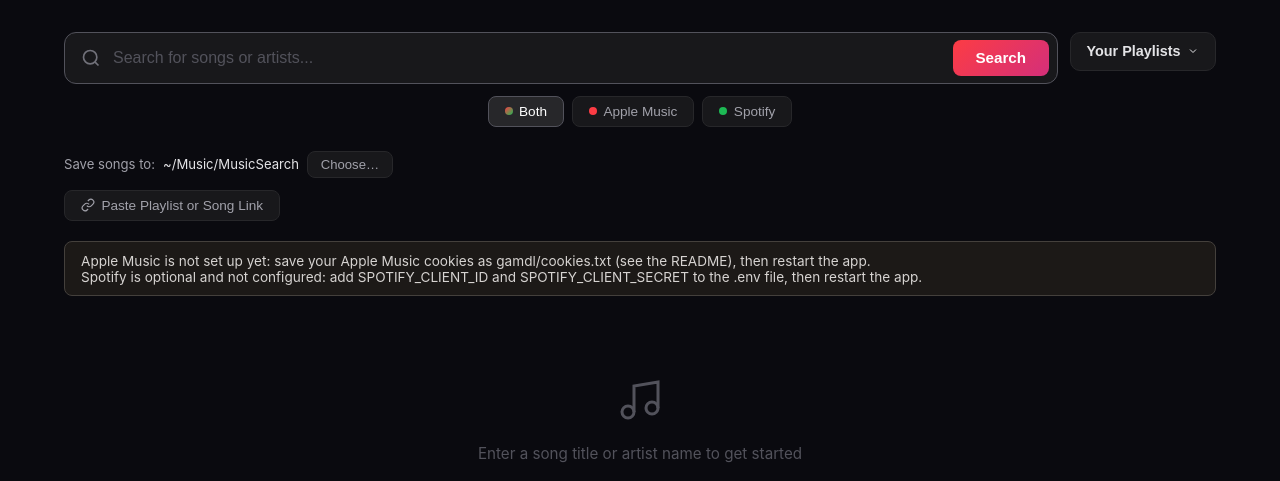
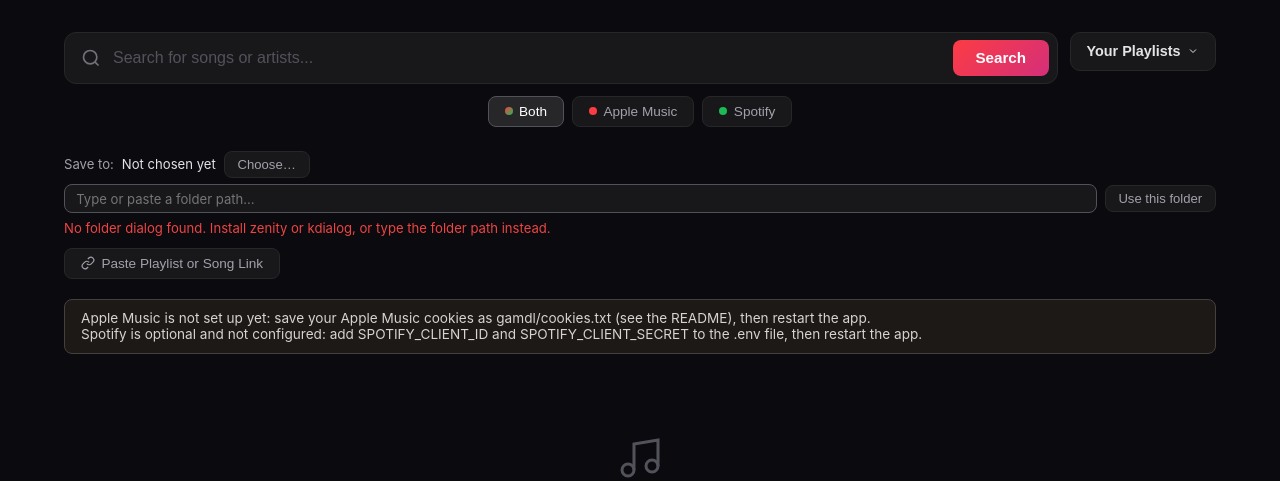
Before and after one commit to Jacob6925/MusicSearch, a Flask app: page / in a window 1280 px wide. Shown: the part 98-579 px from the top of the page. Run offline with Flask 3, Linux system fonts and the light colour scheme; data that the repository does not hold is empty.

Commit message:
modify default download directory behavior

```diff
--- a/app.py
+++ b/app.py
@@ -38,8 +38,45 @@ if SPOTIFY_CLIENT_ID:
 
 spotify_token_cache = {"token": None}
 
-DOWNLOAD_DIR = Path.home() / "Music" / "MusicSearch"
-DOWNLOAD_DIR.mkdir(parents=True, exist_ok=True)
+# The default download folder is chosen by the user on first run and remembered in
+# settings.json (next to this file). Until it is set, downloads are refused.
+SETTINGS_PATH = PROJECT_ROOT / "settings.json"
+_settings_lock = threading.Lock()
+
+
+def get_download_dir():
+    """The saved default download folder as a Path, or None if not chosen yet
+    (or if the saved folder no longer exists)."""
+    try:
+        data = json.loads(SETTINGS_PATH.read_text(encoding="utf-8"))
+        folder = Path(str(data.get("download_dir") or "")).expanduser()
+    except (OSError, ValueError):
+        return None
+    return folder if str(folder) not in ("", ".") and folder.is_dir() else None
+
+
+def set_download_dir(folder):
+    with _settings_lock:
+        try:
+            data = json.loads(SETTINGS_PATH.read_text(encoding="utf-8"))
+        except (OSError, ValueError):
+            data = {}
+        data["download_dir"] = str(folder)
+        tmp = SETTINGS_PATH.with_suffix(".json.tmp")
+        tmp.write_text(json.dumps(data, indent=2), encoding="utf-8")
+        tmp.replace(SETTINGS_PATH)
+
+
+def require_download_dir():
+    folder = get_download_dir()
+    if folder is None:
+        raise ValueError("Choose a save folder first (use the Choose… button at the top).")
+    return folder
+
+
+def _log_path(download_id):
+    _TEMP_DIR.mkdir(exist_ok=True)
+    return _TEMP_DIR / f".dl_{download_id}.log"
 
 # Run gamdl through this same Python so it works inside the venv on any OS.
 GAMDL_CMD = [sys.executable, "-m", "gamdl"]
@@ -303,7 +340,7 @@ def api_status():
         "apple_music": apple_music_is_configured(),
         "spotify": bool(SPOTIFY_CLIENT_ID and SPOTIFY_CLIENT_SECRET),
         "spotify_login": appenv.spotify_logged_in(),
-        "default_save_dir": str(DOWNLOAD_DIR),
+        "default_save_dir": str(get_download_dir() or ""),
         "home_dir": str(Path.home()),
     })
 
@@ -345,10 +382,10 @@ def api_spotify_login():
 
 def resolve_save_dir(raw):
     """Validate a client-chosen destination folder for single songs. Empty/None
-    means the default (DOWNLOAD_DIR). Returns a Path; raises ValueError with a
+    means the saved default folder. Returns a Path; raises ValueError with a
     UI-safe message if it isn't an absolute, existing, writable directory."""
     if not raw or not str(raw).strip():
-        return DOWNLOAD_DIR
+        return require_download_dir()
     path = Path(str(raw).strip()).expanduser()
     if not path.is_absolute():
         raise ValueError("Enter a full folder path.")
@@ -369,7 +406,7 @@ def api_choose_folder():
     try:
         start = resolve_save_dir(data.get("start"))
     except ValueError:
-        start = DOWNLOAD_DIR
+        start = get_download_dir() or Path.home()
     if not _folder_dialog_lock.acquire(blocking=False):
         return jsonify({"error": "A folder dialog is already open."}), 409
     try:
@@ -396,6 +433,20 @@ def api_validate_folder():
         return jsonify({"path": str(resolve_save_dir(data.get("path")))})
     except ValueError as e:
         return jsonify({"error": str(e)}), 400
+
+
+@app.route("/api/default-dir", methods=["POST"])
+def api_set_default_dir():
+    """Save the folder all downloads go to (chosen on first run, changeable later)."""
+    data = request.get_json(silent=True) or {}
+    if not str(data.get("path") or "").strip():
+        return jsonify({"error": "Enter a folder path."}), 400
+    try:
+        folder = resolve_save_dir(data["path"])
+    except ValueError as e:
+        return jsonify({"error": str(e)}), 400
+    set_download_dir(folder)
+    return jsonify({"path": str(folder)})
 
 
 def parse_playlist_url(url):
@@ -760,10 +811,10 @@ def download_youtube_tracks(download_id, tracks, folder, log_path):
             raise
 
 
-def playlist_download_worker(download_id, platform, url, playlist_id, playlist_name, track_count=None):
-    log_path = DOWNLOAD_DIR / f".dl_{download_id}.log"
+def playlist_download_worker(download_id, platform, url, playlist_id, playlist_name, base_dir, track_count=None):
+    log_path = _log_path(download_id)
     safe_name = safe_playlist_name(playlist_name)
-    playlist_dir = DOWNLOAD_DIR / safe_name
+    playlist_dir = Path(base_dir) / safe_name
     playlist_dir.mkdir(parents=True, exist_ok=True)
     info = None
     proc = None
@@ -834,6 +885,11 @@ def api_playlist_download():
     if not platform:
         return jsonify({"error": "Invalid playlist URL"}), 400
 
+    try:
+        base_dir = resolve_save_dir(data.get("save_dir"))
+    except ValueError as e:
+        return jsonify({"error": str(e)}), 400
+
     download_id = str(uuid.uuid4())[:8]
     downloads[download_id] = {
         "status": "queued",
@@ -847,18 +903,18 @@ def api_playlist_download():
         track_count = None
     thread = threading.Thread(
         target=playlist_download_worker,
-        args=(download_id, platform, url, playlist_id, playlist_name, track_count),
+        args=(download_id, platform, url, playlist_id, playlist_name, base_dir, track_count),
         daemon=True,
     )
     thread.start()
     return jsonify({"download_id": download_id, "status": "queued"})
 
 
-def song_download_worker(download_id, platform, song_id, dest_dir=DOWNLOAD_DIR):
+def song_download_worker(download_id, platform, song_id, dest_dir):
     """Download one song by link, through the same per-track paths a playlist's
     tracks take (Apple -> gamdl; Spotify -> Apple Music match with YouTube
     fallback; YouTube -> yt-dlp on the known video), straight into dest_dir."""
-    log_path = DOWNLOAD_DIR / f".dl_{download_id}.log"
+    log_path = _log_path(download_id)
     proc = None
     try:
         downloads[download_id]["status"] = "downloading"
@@ -962,7 +1018,7 @@ def api_playlist_view(platform, playlist_id):
 
 def update_playlist_worker(download_id, platform, playlist_id):
     entry = playlist_store.get_playlist(platform, playlist_id)
-    log_path = DOWNLOAD_DIR / f".dl_{download_id}.log"
+    log_path = _log_path(download_id)
     proc = None
     try:
         downloads[download_id]["status"] = "downloading"
@@ -971,7 +1027,9 @@ def update_playlist_worker(download_id, platform, playlist_id):
         info = fetch_full_playlist_info(platform, playlist_id)
         old_folder = Path(entry["folder"])
         new_safe_name = safe_playlist_name(info["title"])
-        new_folder = DOWNLOAD_DIR / new_safe_name
+        # Rename within the folder it already lives in, so changing the default folder
+        # later doesn't drag old playlists along.
+        new_folder = old_folder.parent / new_safe_name
 
         folder = old_folder
         if new_folder != old_folder:
@@ -1063,8 +1121,8 @@ def api_playlist_update(platform, playlist_id):
     return jsonify({"download_id": download_id, "status": "queued"})
 
 
-def download_worker(download_id, platform, title, artist, url, duration_ms=0, dest_dir=DOWNLOAD_DIR):
-    log_path = DOWNLOAD_DIR / f".dl_{download_id}.log"
+def download_worker(download_id, platform, title, artist, url, duration_ms, dest_dir):
+    log_path = _log_path(download_id)
     try:
         downloads[download_id]["status"] = "downloading"
         downloads[download_id]["log"] = str(log_path)
--- a/static/style.css
+++ b/static/style.css
@@ -965,3 +965,7 @@ header h1 {
     opacity: 0.6;
     cursor: default;
 }
+
+.save-dir-path.temporary {
+    color: #fbbf24;
+}
--- a/templates/index.html
+++ b/templates/index.html
@@ -54,10 +54,10 @@
 
         <div class="save-dir">
             <div class="save-dir-row">
-                <span class="save-dir-label">Save songs to:</span>
+                <span class="save-dir-label">Save to:</span>
                 <span id="save-dir-path" class="save-dir-path"></span>
                 <button type="button" id="save-dir-choose" class="kind-btn">Choose…</button>
-                <button type="button" id="save-dir-reset" class="kind-btn hidden">Reset</button>
+                <button type="button" id="save-dir-default" class="kind-btn hidden">Set as default</button>
             </div>
             <div id="save-dir-fallback" class="save-dir-row hidden">
                 <input type="text" id="save-dir-input" placeholder="Type or paste a folder path…" autocomplete="off" spellcheck="false">
@@ -411,6 +411,7 @@
         async function startDownload(btn, index) {
             const track = lastResults[index];
             if (!track) return;
+            const usedDir = activeSaveDir;
 
             btn.disabled = true;
             btn.classList.add('downloading');
@@ -426,7 +427,7 @@
                         artist: track.artist,
                         url: track.url,
                         duration_ms: track.duration_ms || 0,
-                        save_dir: songSaveDir,
+                        save_dir: usedDir,
                     }),
                 });
                 const data = await resp.json();
@@ -437,7 +438,7 @@
                     btn.title = data.error;
                     return;
                 }
-                pollDownload(btn, data.download_id);
+                pollDownload(btn, data.download_id, usedDir);
             } catch (e) {
                 btn.classList.remove('downloading');
                 btn.classList.add('dl-error');
@@ -446,7 +447,7 @@
             }
         }
 
-        function pollDownload(btn, downloadId) {
+        function pollDownload(btn, downloadId, usedDir) {
             const interval = setInterval(async () => {
                 try {
                     const resp = await fetch(`/api/download/${downloadId}`);
@@ -457,6 +458,7 @@
                         btn.classList.add('dl-done');
                         btn.innerHTML = '<svg viewBox="0 0 24 24" fill="none" stroke="currentColor" stroke-width="2.5"><polyline points="20 6 9 17 4 12"/></svg>';
                         btn.title = 'Downloaded';
+                        resetActiveDir(usedDir);
                     } else if (data.status === 'error') {
                         clearInterval(interval);
                         btn.classList.remove('downloading');
@@ -475,20 +477,22 @@
 
         searchInput.focus();
 
-        // ── Song save folder ──────────────────────────────────────────────
-        // Where individual songs (search-result Download button and pasted song
-        // links) are saved. null = the server's default folder. Playlists are
-        // not affected. Resets to the default on every page load.
+        // ── Save folder ───────────────────────────────────────────────────
+        // Two folders:
+        //  * default  - saved by the server (settings.json), survives restarts.
+        //  * active   - where the NEXT download goes. Change… sets it for one download:
+        //               once that download succeeds it snaps back to the default.
+        //               "Set as default" makes the active folder the saved default.
         const saveDirPath = document.getElementById('save-dir-path');
         const saveDirChooseBtn = document.getElementById('save-dir-choose');
-        const saveDirResetBtn = document.getElementById('save-dir-reset');
+        const saveDirDefaultBtn = document.getElementById('save-dir-default');
         const saveDirFallback = document.getElementById('save-dir-fallback');
         const saveDirInput = document.getElementById('save-dir-input');
         const saveDirApplyBtn = document.getElementById('save-dir-apply');
         const saveDirMsg = document.getElementById('save-dir-msg');
 
-        let songSaveDir = null;
         let defaultSaveDir = '';
+        let activeSaveDir = '';
         let homeDir = '';
 
         function displayPath(p) {
@@ -499,10 +503,12 @@
         }
 
         function renderSaveDir() {
-            const full = songSaveDir || defaultSaveDir;
-            saveDirPath.textContent = full ? displayPath(full) : '';
-            saveDirPath.title = full;
-            saveDirResetBtn.classList.toggle('hidden', !songSaveDir);
+            saveDirPath.textContent = activeSaveDir ? displayPath(activeSaveDir) : 'Not chosen yet';
+            saveDirPath.title = activeSaveDir;
+            const temporary = !!defaultSaveDir && activeSaveDir !== defaultSaveDir;
+            saveDirPath.classList.toggle('temporary', temporary);
+            saveDirDefaultBtn.classList.toggle('hidden', !temporary);
+            saveDirChooseBtn.textContent = activeSaveDir ? 'Change…' : 'Choose…';
         }
 
         function setSaveDirMsg(text) {
@@ -510,24 +516,58 @@
             saveDirMsg.classList.toggle('hidden', !text);
         }
 
-        function setSongSaveDir(path) {
-            songSaveDir = path === defaultSaveDir ? null : path;
+        // A download that used `usedDir` succeeded: go back to the default, unless the
+        // user has already picked a different folder for their next download.
+        function resetActiveDir(usedDir) {
+            if (defaultSaveDir && activeSaveDir === usedDir && activeSaveDir !== defaultSaveDir) {
+                activeSaveDir = defaultSaveDir;
+                renderSaveDir();
+            }
+        }
+
+        // Ask the server to remember `path` as the default (and make it active).
+        async function saveDefaultDir(path) {
+            const resp = await fetch('/api/default-dir', {
+                method: 'POST',
+                headers: {'Content-Type': 'application/json'},
+                body: JSON.stringify({ path }),
+            });
+            const data = await resp.json();
+            if (!data.path) {
+                setSaveDirMsg(data.error || 'That folder can’t be used.');
+                return false;
+            }
+            defaultSaveDir = activeSaveDir = data.path;
             saveDirFallback.classList.add('hidden');
             saveDirInput.value = '';
             setSaveDirMsg('');
             renderSaveDir();
+            return true;
         }
 
-        fetch('/api/status')
-            .then(r => r.json())
-            .then(status => {
-                defaultSaveDir = status.default_save_dir || '';
-                homeDir = status.home_dir || '';
-                renderSaveDir();
-            })
-            .catch(() => {});
+        // A folder was picked or typed. First time ever: it becomes the default.
+        // Afterwards: it is only the active folder for the next download.
+        async function useFolder(path) {
+            if (!defaultSaveDir) return saveDefaultDir(path);
+            const resp = await fetch('/api/validate-folder', {
+                method: 'POST',
+                headers: {'Content-Type': 'application/json'},
+                body: JSON.stringify({ path }),
+            });
+            const data = await resp.json();
+            if (!data.path) {
+                setSaveDirMsg(data.error || 'That folder can’t be used.');
+                return false;
+            }
+            activeSaveDir = data.path;
+            saveDirFallback.classList.add('hidden');
+            saveDirInput.value = '';
+            setSaveDirMsg('');
+            renderSaveDir();
+            return true;
+        }
 
-        saveDirChooseBtn.addEventListener('click', async () => {
+        async function chooseSaveDir() {
             saveDirChooseBtn.disabled = true;
             saveDirChooseBtn.textContent = 'Waiting for folder dialog…';
             setSaveDirMsg('');
@@ -535,37 +575,60 @@
                 const resp = await fetch('/api/choose-folder', {
                     method: 'POST',
                     headers: {'Content-Type': 'application/json'},
-                    body: JSON.stringify({ start: songSaveDir }),
+                    body: JSON.stringify({ start: activeSaveDir || null }),
                 });
                 const data = await resp.json();
                 if (data.path) {
-                    setSongSaveDir(data.path);
+                    await useFolder(data.path);
                 } else if (data.error) {
                     // No native dialog available (or it failed): let the user type a path instead.
                     setSaveDirMsg(data.error);
                     saveDirFallback.classList.remove('hidden');
                     saveDirInput.focus();
+                } else if (!defaultSaveDir) {
+                    setSaveDirMsg('Choose a folder to save your music in before downloading.');
                 }
-                // data.cancelled: leave the selection unchanged.
             } catch (_) {
                 setSaveDirMsg('Could not reach server');
             } finally {
+                renderSaveDir();
                 saveDirChooseBtn.disabled = false;
-                saveDirChooseBtn.textContent = 'Choose…';
+            }
+        }
+
+        // First run (no default saved): tell the user with a browser notification,
+        // and only after they dismiss it open the folder chooser.
+        async function promptForFirstFolder() {
+            alert('Choose a folder to save your music in.\n\nPress OK, then pick a folder in the window that opens. MusicSearch will remember it.');
+            await chooseSaveDir();
+        }
+
+        function initSaveDir() {
+            return fetch('/api/status')
+                .then(r => r.json())
+                .then(status => {
+                    defaultSaveDir = activeSaveDir = status.default_save_dir || '';
+                    homeDir = status.home_dir || '';
+                    renderSaveDir();
+                    if (!defaultSaveDir) return promptForFirstFolder();
+                })
+                .catch(() => {});
+        }
+        initSaveDir();
+
+        saveDirChooseBtn.addEventListener('click', chooseSaveDir);
+
+        saveDirDefaultBtn.addEventListener('click', async () => {
+            try {
+                await saveDefaultDir(activeSaveDir);
+            } catch (_) {
+                setSaveDirMsg('Could not reach server');
             }
         });
 
         async function applyTypedSaveDir() {
-            const path = saveDirInput.value.trim();
             try {
-                const resp = await fetch('/api/validate-folder', {
-                    method: 'POST',
-                    headers: {'Content-Type': 'application/json'},
-                    body: JSON.stringify({ path }),
-                });
-                const data = await resp.json();
-                if (data.path) setSongSaveDir(data.path);
-                else setSaveDirMsg(data.error || 'That folder can’t be used.');
+                await useFolder(saveDirInput.value.trim());
             } catch (_) {
                 setSaveDirMsg('Could not reach server');
             }
@@ -574,8 +637,6 @@
         saveDirInput.addEventListener('keydown', (e) => {
             if (e.key === 'Enter') { e.preventDefault(); applyTypedSaveDir(); }
         });
-
-        saveDirResetBtn.addEventListener('click', () => setSongSaveDir(null));
 
         // ── Playlist download ─────────────────────────────────────────────
         const pastePlBtn = document.getElementById('paste-playlist-btn');
@@ -717,6 +778,7 @@
             if (!linkInfo) return;
             playlistDlBtn.disabled = true;
             playlistDlBtn.textContent = 'Starting…';
+            const usedDir = activeSaveDir;
 
             try {
                 const isSong = linkInfo.kind === 'song';
@@ -724,8 +786,8 @@
                     method: 'POST',
                     headers: {'Content-Type': 'application/json'},
                     body: JSON.stringify(isSong
-                        ? { url: linkInfo.url, save_dir: songSaveDir }
-                        : { url: linkInfo.url, playlist_name: linkInfo.title, track_count: linkInfo.track_count || 0 }),
+                        ? { url: linkInfo.url, save_dir: usedDir }
+                        : { url: linkInfo.url, playlist_name: linkInfo.title, track_count: linkInfo.track_count || 0, save_dir: usedDir }),
                 });
                 const data = await resp.json();
                 if (data.error) {
@@ -736,7 +798,7 @@
                 }
                 showPlaylistStatus('downloading', `Downloading <strong>${escHtml(linkInfo.title)}</strong>…`);
                 pollPlaylistDownload(data.download_id, linkInfo.title, isSong,
-                    displayPath(isSong ? (songSaveDir || defaultSaveDir) : defaultSaveDir));
+                    displayPath(usedDir), usedDir);
             } catch (_) {
                 showPlaylistStatus('error', 'Request failed');
                 playlistDlBtn.disabled = false;
@@ -758,7 +820,7 @@
             playlistStatusArea.classList.add('hidden');
         }
 
-        function pollPlaylistDownload(downloadId, title, isSong, destLabel) {
+        function pollPlaylistDownload(downloadId, title, isSong, destLabel, usedDir) {
             const interval = setInterval(async () => {
                 try {
                     const resp = await fetch(`/api/download/${downloadId}`);
@@ -768,6 +830,7 @@
                         showPlaylistStatus('done', `Downloaded <strong>${escHtml(title)}</strong> to ${escHtml(destLabel)}`);
                         playlistDlBtn.textContent = 'Download';
                         playlistDlBtn.disabled = !linkInfo;
+                        resetActiveDir(usedDir);
                         if (!isSong) loadPlaylistManager();
                     } else if (data.status === 'error') {
                         clearInterval(interval);
```
Also changed, not shown: playlist_store.py (+6 -22 lines), tests/test_portability.py (+22 -1 lines), README.md, 1 other file.
